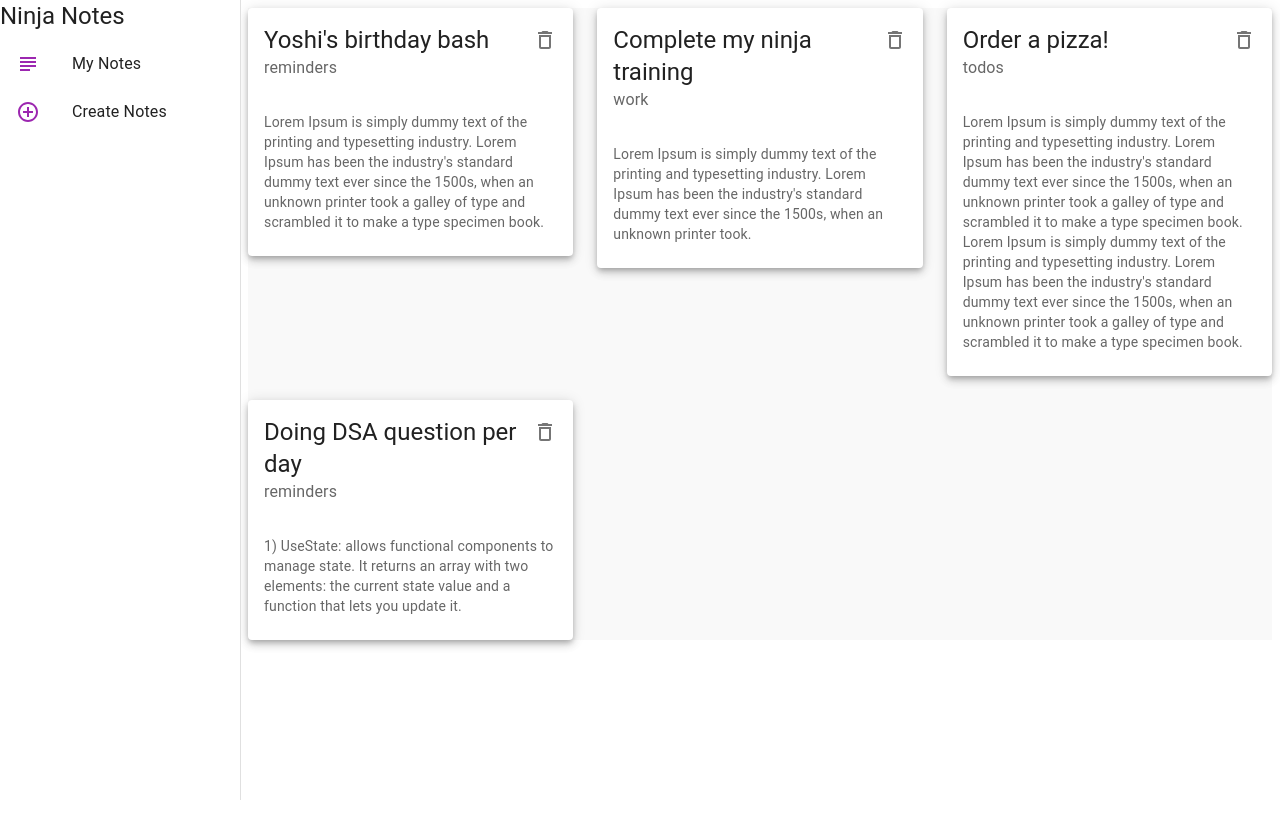
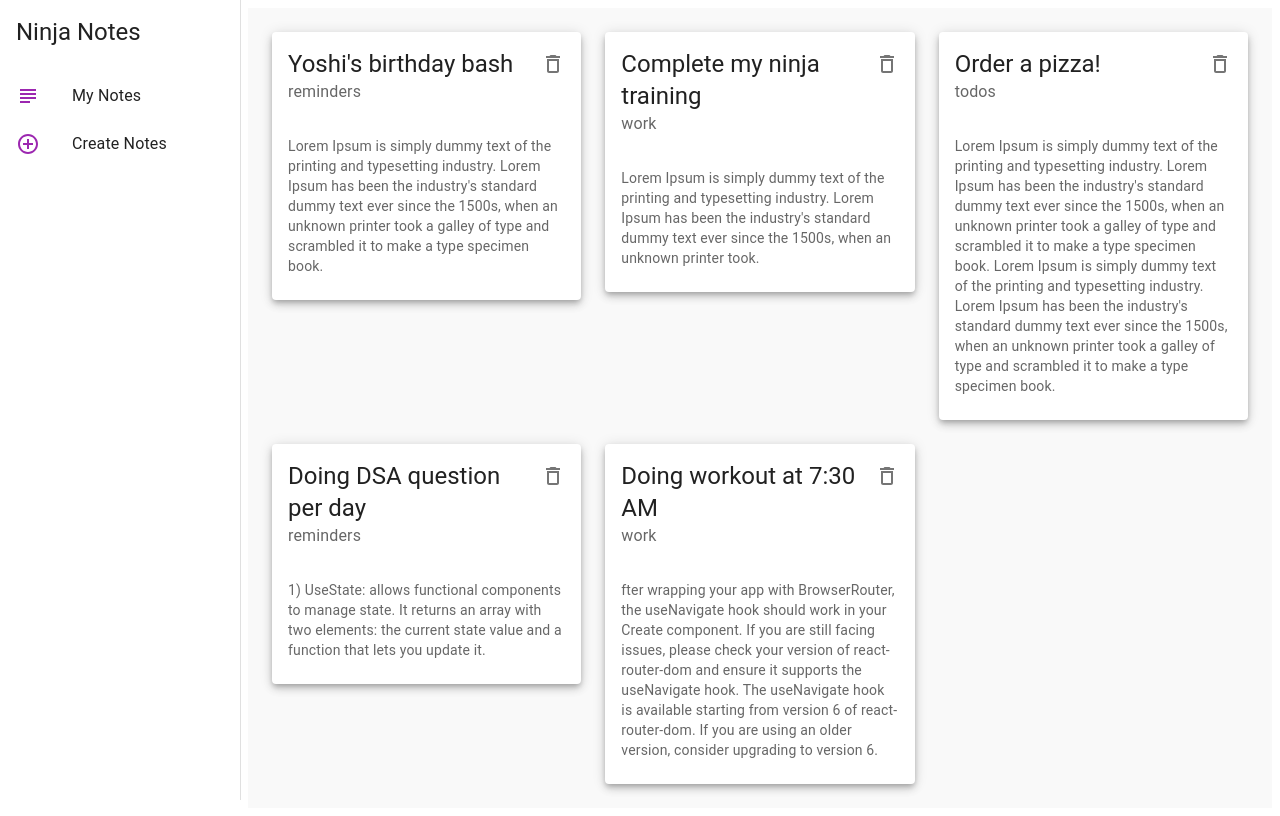
Before and after one commit to sonu355/understanding-mui, a React (Create React App) app: page / in a window 1280 px wide. Built offline with nearby package versions, Linux system fonts and the light colour scheme; data requests are answered from the project's data file.

Commit message:
function can also used in makeStyles

```diff
--- a/data/db.json
+++ b/data/db.json
@@ -23,6 +23,12 @@
       "title": "Doing DSA question per day",
       "details": "1) UseState: allows functional components to manage state. It returns an array with two elements: the current state value and a function that lets you update it.",
       "category": "reminders"
+    },
+    {
+      "id": "8f88",
+      "title": "Doing workout at 7:30 AM",
+      "details": "fter wrapping your app with BrowserRouter, the useNavigate hook should work in your Create component. If you are still facing issues, please check your version of react-router-dom and ensure it supports the useNavigate hook. The useNavigate hook is available starting from version 6 of react-router-dom. If you are using an older version, consider upgrading to version 6.",
+      "category": "work"
     }
   ]
 }
--- a/src/components/Layout.js
+++ b/src/components/Layout.js
@@ -5,10 +5,11 @@ import { SubjectOutlined, AddCircleOutlineOutlined } from '@mui/icons-material';
 import { useNavigate, useLocation } from 'react-router-dom';
 
 const drawerWidth = 240;
-const useStyles = makeStyles({
+const useStyles = makeStyles((theme) => {
+    return {
     page: {
         background: '#f9f9f9',
-        width: '100%'
+        width: '100%',
     },
     drawer: {
         width: drawerWidth,
@@ -22,7 +23,7 @@ const useStyles = makeStyles({
     active:{
         background : 'red'
     }
-})
+}})
 
 const Layout = ({children}) => {
     const classes = useStyles()
@@ -46,7 +47,7 @@ const Layout = ({children}) => {
         <div className={classes.root}>
             <Drawer className={classes.drawer} classes={{paper: classes.drawerPaper}} variant='permanent' anchor='left'>
                 <div>
-                    <Typography variant='h5'>
+                    <Typography variant='h5' style={{padding: '16px'}}>
                         Ninja Notes
                     </Typography>
                 </div>
@@ -64,7 +65,7 @@ const Layout = ({children}) => {
                     ))}
                 </List>
             </Drawer>
-            <div className={classes.page}>
+            <div className={classes.page} style={{padding: '24px'}}>
                 {children}
             </div>
         </div>
--- a/src/components/NoteCard.js
+++ b/src/components/NoteCard.js
@@ -1,11 +1,22 @@
 import React from 'react'
+import { makeStyles } from '@mui/styles';
 import { CardHeader, IconButton, CardContent, Card, Typography  } from '@mui/material'
 import DeleteOutlinedIcon from '@mui/icons-material/DeleteOutlined';
 
+const useStyles = makeStyles({
+  test: {
+    border: (note) => {
+      if(note.category == 'work') {
+        return '1px solid red'
+      }
+    }
+  }
+})
 const NoteCard = ({ note, handleDelete }) => {
+  const classes = useStyles(note)
   return (
     <div>
-      <Card elevation={5}>
+      <Card elevation={5} className={classes.test}>
         <CardHeader
           action={
             <IconButton onClick={() => handleDelete(note.id)}>
--- a/src/pages/Create.js
+++ b/src/pages/Create.js
@@ -1,23 +1,23 @@
 import React, { useState } from 'react'
 import { Typography, Button, Container, TextField, Radio, RadioGroup, FormControlLabel, FormControl, FormLabel } from '@mui/material'
 import { createTheme, ThemeProvider } from '@mui/material';
-// import makeStyles  from '@mui/styles/makeStyles'
+import { makeStyles }  from '@mui/styles'
 import KeyboardArrowRightIcon from '@mui/icons-material/KeyboardArrowRight';
 import { useNavigate } from 'react-router-dom';
 
-// const useStyles = makeStyles({
-//     btn: {
-//         fontSize: 60,
-//         color: 'violet',
-//         '&:hover': {
-//             backgroundColor: 'blue'
-//         }
-//     },
-//     title: {
-//         textDecoration: 'underline',
-//         marginBottom: 20
-//     }
-// })
+const useStyles = makeStyles({
+    btn: {
+        fontSize: 60,
+        color: 'violet',
+        '&:hover': {
+            backgroundColor: 'blue'
+        }
+    },
+    title: {
+        textDecoration: 'underline',
+        marginBottom: 20
+    }
+})
 const theme = createTheme({
     palette: {
         primary: {
@@ -27,6 +27,7 @@ const theme = createTheme({
 })
 
 const Create = () => {
+    // const classes  = useStyles()
     const[title, setTitle] = useState('')
     const navigate = useNavigate()
     const[details, setDetails] = useState('')
@@ -55,7 +56,6 @@ const Create = () => {
             }).then(() => navigate('/'))
         }
     }
-    // const classes = useStyles()
   return (
     <ThemeProvider theme={theme}>
         <Container>
```
